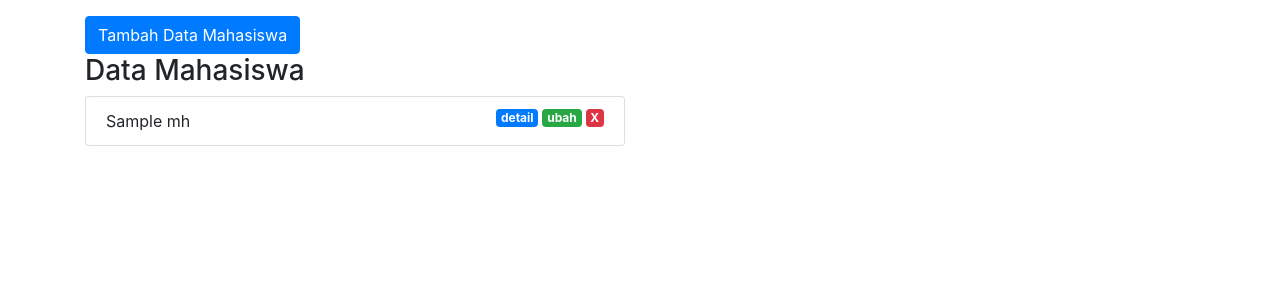
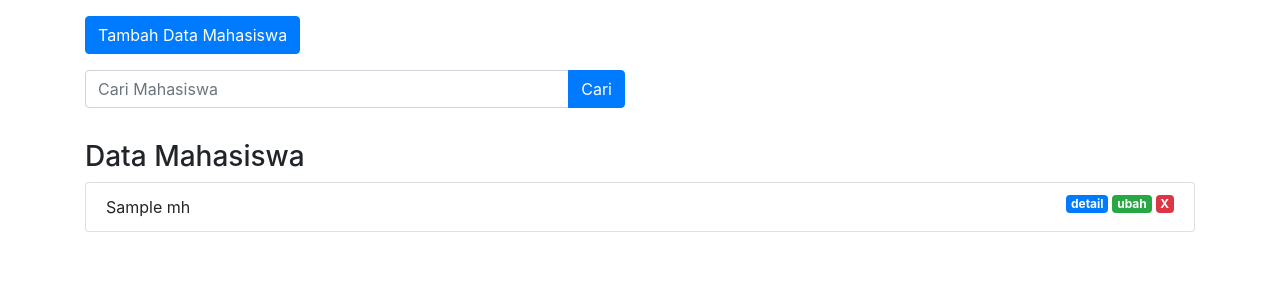
Before and after one commit to Sidiq08/rekweb-mvc-173040016, a PHP site: the page made by app/views/mahasiswa/index.php in a window 1280 px wide. Shown: the part 56-356 px from the top of the page. Run offline with PHP 8.4, Linux system fonts and the light colour scheme; the template is opened without the code that fills it: most values are stand-ins (such as "Sample title", 1, 10 or a date in 2020); some libraries are stand-ins or nearby versions.

Commit message:
13 searching clear

```diff
--- a/app/views/mahasiswa/index.php
+++ b/app/views/mahasiswa/index.php
@@ -7,11 +7,24 @@
 	</div>
 
 	<div class="row">
-		<div class="col-6">
+		<div class="col-6 mb-3">
 		<button type="button" class="btn btn-primary tombolTambahData" data-toggle="modal" data-target="#formModal">
   			Tambah Data Mahasiswa
 		</button>
-		<br>
+		</div>
+	</div>
+		<div class="row mb-3">
+			<div class="col-lg-6">
+				<form action="<?= BASEURL; ?>/mahasiswa/cari" method="post">
+					<div class="input-group mb-3">
+					<input type="text" class="form-control" placeholder="Cari Mahasiswa" autocomplate="off" name="keyword" id = "keyword">
+					<div class="input-group-append">
+						<button class="btn btn-primary" type="submit" id="tombolCari">Cari</button>
+					</div>
+					</div>
+				</form>
+			</div>
+		</div>
 			<h3>Data Mahasiswa</h3>
 				<?php foreach ( $data['mhs'] as $mhs ) : ?>
 					<ul class="list-group">
```
Also changed, not shown: app/controllers/Mahasiswa.php (+11 -2 lines), app/models/Mahasiswa_model.php (+7 -0 lines).
